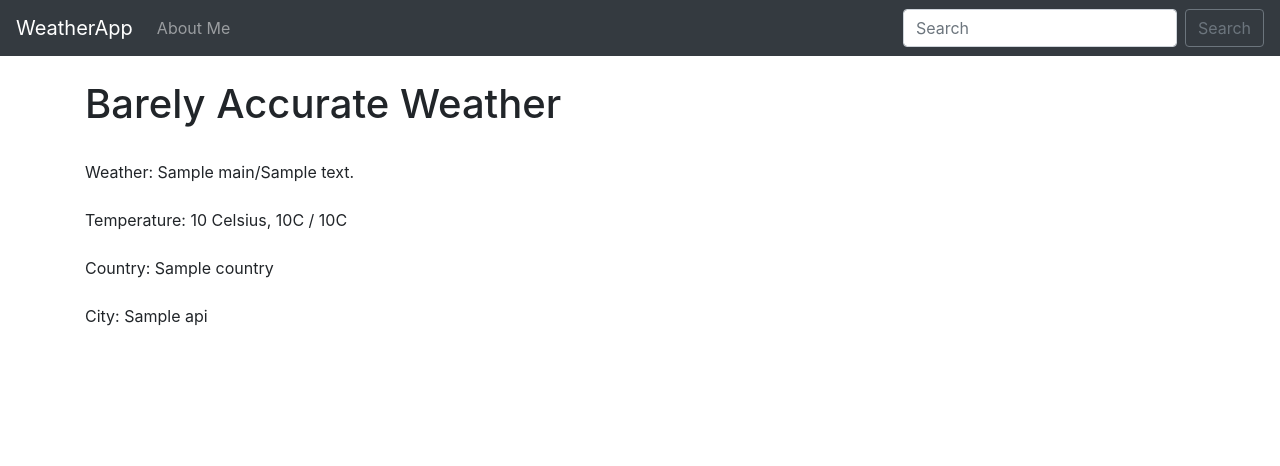
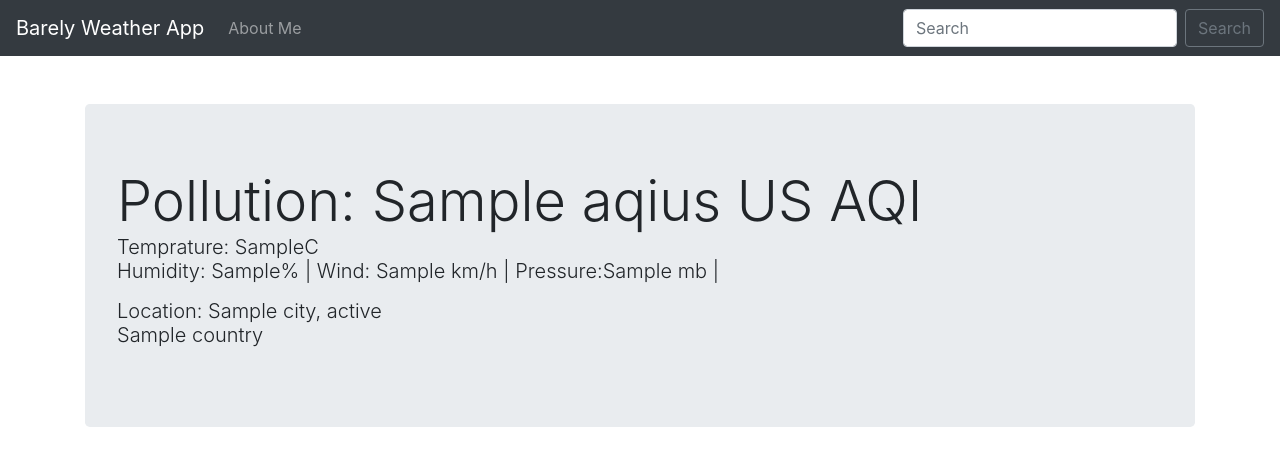
Before and after one commit to DevanshBajaj/weatherapp, a Django app: template lookup/templates/home.html in a window 1280 px wide. Shown: the top 466 px of the page. Run offline with Django 3.2, Linux system fonts and the light colour scheme; the template is opened without the code that fills it: most values are stand-ins (such as "Sample title", 1, 10 or a date in 2020); some libraries are stand-ins or nearby versions.

Commit message:
added new api and proper formatting

```diff
--- a/lookup/templates/base.html
+++ b/lookup/templates/base.html
@@ -12,7 +12,7 @@
   </head>
   <body>
     <nav class="navbar navbar-expand-lg navbar-dark bg-dark">
-  <a class="navbar-brand" href="{% url 'home' %}">WeatherApp</a>
+  <a class="navbar-brand" href="{% url 'home' %}">Barely Weather App</a>
   <button class="navbar-toggler" type="button" data-toggle="collapse" data-target="#navbarSupportedContent" aria-controls="navbarSupportedContent" aria-expanded="false" aria-label="Toggle navigation">
     <span class="navbar-toggler-icon"></span>
   </button>
--- a/lookup/templates/home.html
+++ b/lookup/templates/home.html
@@ -2,15 +2,28 @@
 
 {% block content %}
 
-<h1>Barely Accurate Weather</h1>
 <br/>
-Weather: {{ api.weather.0.main}}/{{api.weather.0.description}}<br/>
-<br/>
-Temperature: {{api.main.temp}} Celsius, {{api.main.temp_max}}C / {{api.main.temp_min}}C<br/>
-<br/>
-Country: {{api.sys.country}}<br/>
-<br/>
-City: {{api.name}}<br/>
+
+{% if api%}
+    {% if api == "Error..."%}
+        There was an error, please try again...
+    {% else %}
+
+<div class="jumbotron">
+  <h1 class="display-4">Pollution: {{api.data.current.pollution.aqius}} US AQI<br/>
+  <p class="lead">Temprature: {{api.data.current.weather.tp}}C <br/>
+    Humidity: {{api.data.current.weather.hu}}% | Wind: {{api.data.current.weather.wd}} km/h | Pressure:{{api.data.current.weather.pr}} mb | </p>
+  <p class="lead">Location: {{api.data.city}}, {{api.data.state}}<br/>
+  {{api.data.country}}</p>
+</div>
+
+
+     {% endif %}
+{% endif %}
+
+
+
+
 
 
 {% endblock %}
--- a/lookup/views.py
+++ b/lookup/views.py
@@ -5,7 +5,7 @@ import requests
 def home(request):
 
 
-    api_request = requests.get("http://api.openweathermap.org/data/2.5/weather?id=1273293&units=metric&APPID=d0a3abf9e9950b930853deff99063689")
+    api_request = requests.get("http://api.airvisual.com/v2/nearest_city?key=8b5e9c27-7e2c-4526-9b56-fb94072dd54d")
     try:
         api = json.loads(api_request.content)
     except Exception as e:
```
Also changed, not shown: 1 other file.
